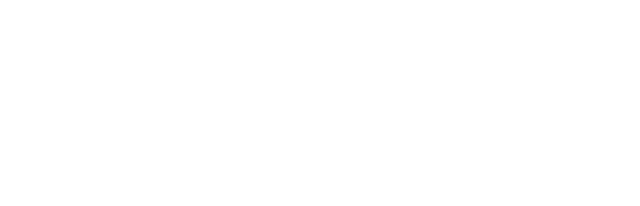
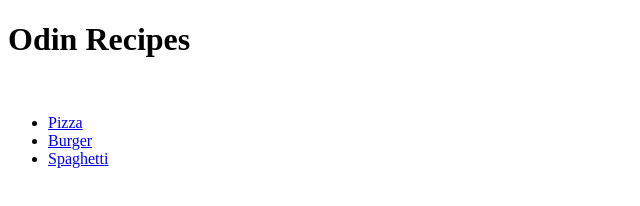
Before and after one commit to EdwinHosri/odin-recipes, a plain HTML site: page index.html in a window 1280 px wide. Shown: the whole page, without its empty margins (0-640 px from the left). Drawn offline with Linux system fonts and the light colour scheme.

Commit message:
Recipes menu addition

```diff
--- a/index.html
+++ b/index.html
@@ -10,6 +10,19 @@
 </head>
 <body>
 
+    <header>
+        <h1>Odin Recipes</h1>
+    </header>
+    <br>
+    <main>
+        <div>
+            <ul>
+                <li><a href="recipes/Pizza.html">Pizza</a></li>
+                <li><a href="recipes/Burger.html">Burger</a></li>
+                <li><a href="recipes/spaghetti.html">Spaghetti</a></li>
+            </ul>
+        </div>
+    </main>
 
 
 </body>
```
